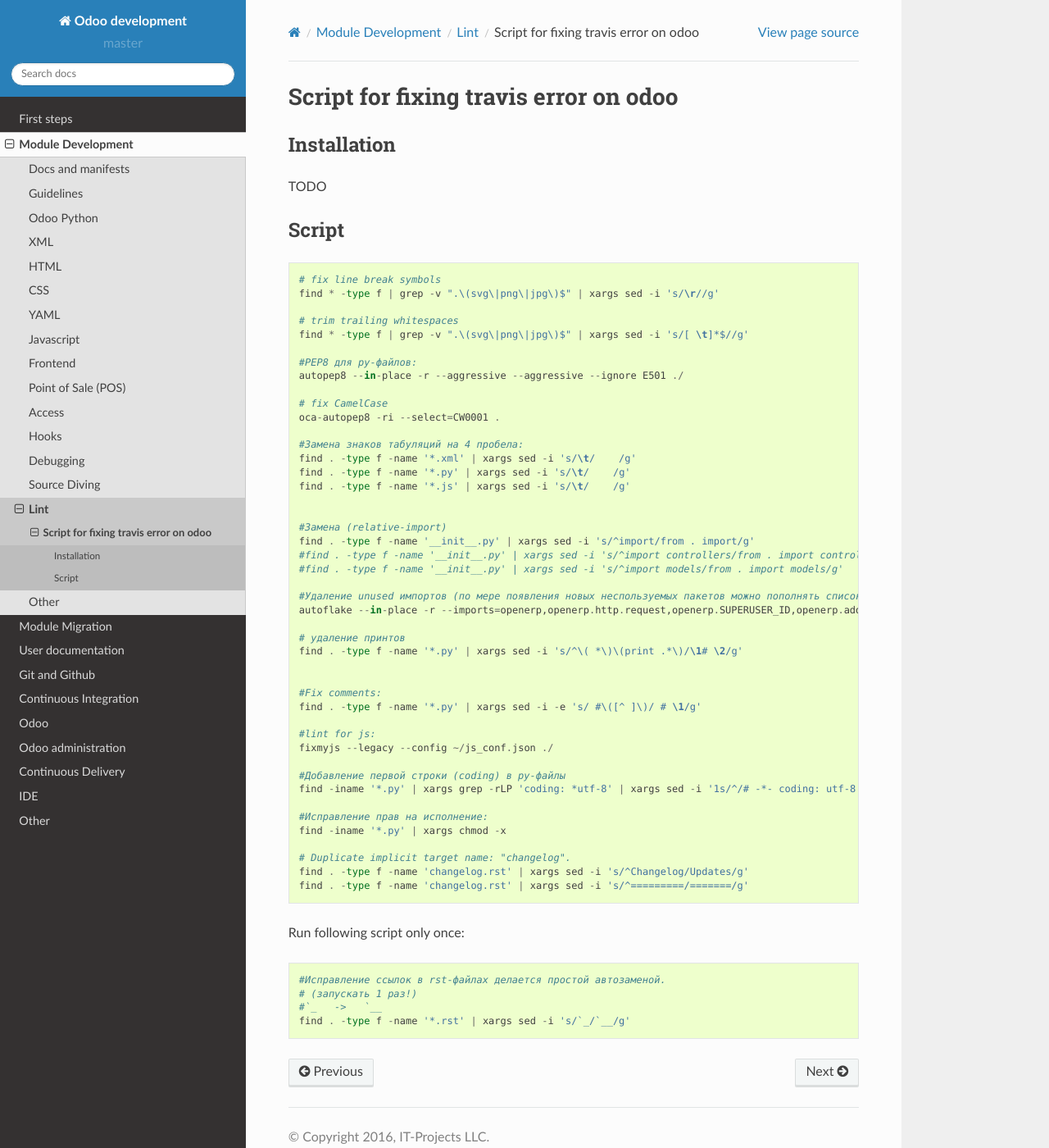
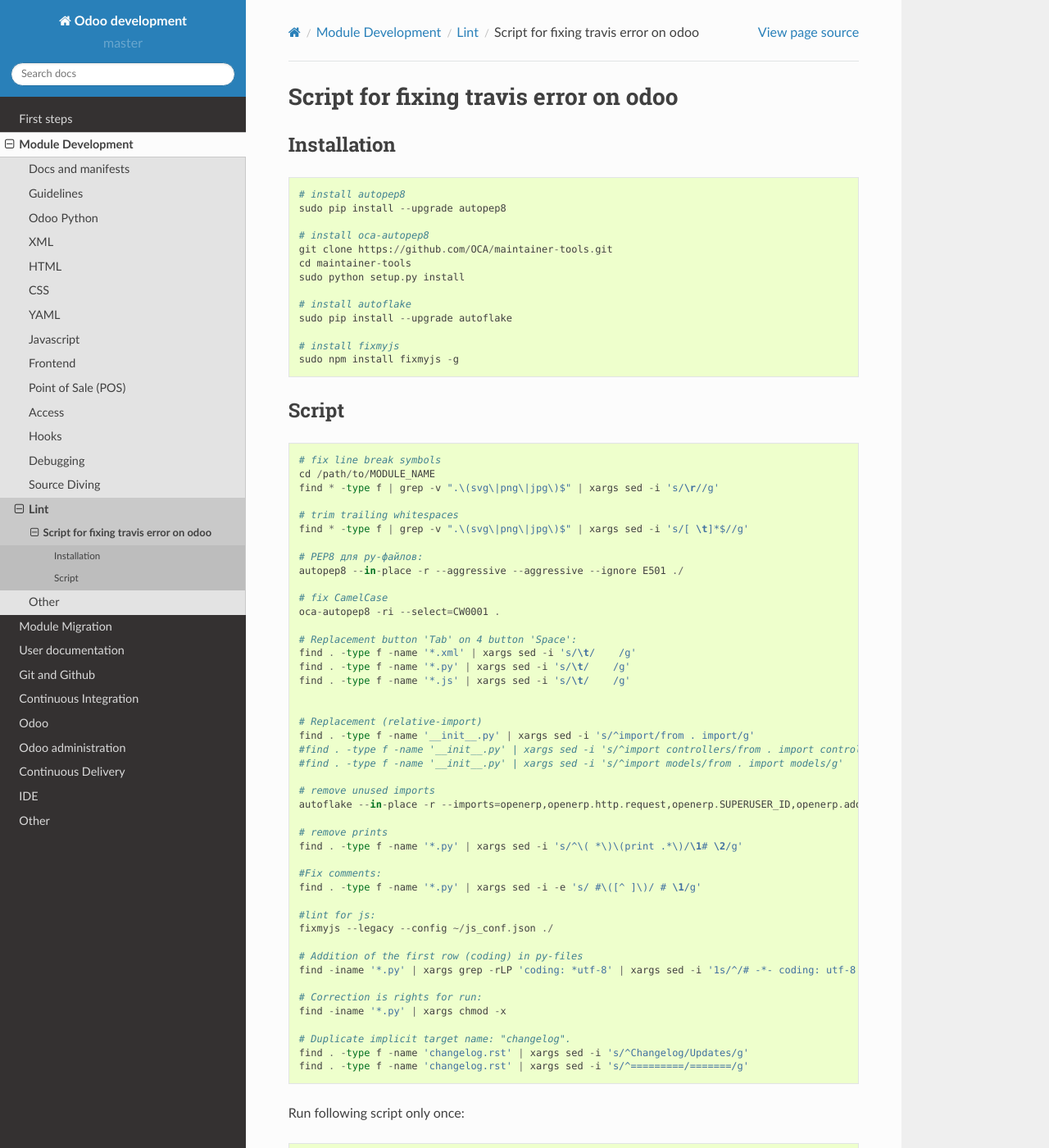
Before and after one commit to itpp-labs/odoo-development, a Sphinx documentation site: the page built from docs/dev/lint/fix-travis.rst, in a window 1280 px wide and 1400 px high. Shown: the whole window at 82% size. Built offline with Sphinx 7.4.7 and the Read the Docs theme 2.0.0, drawn with Linux system fonts in a browser that asks for light colours; pages that are not in the unit, such as notebooks, are missing from menus; some of the changed text lies outside the part shown.

Commit message:
[DOC] FIX-TRAVIS. Added new information (#83)
* [DOC] Added new information

* Update fix-travis.rst

```diff
--- a/docs/dev/lint/fix-travis.rst
+++ b/docs/dev/lint/fix-travis.rst
@@ -4,42 +4,55 @@
 
 Installation
 ============
+::
 
-TODO
+    # install autopep8
+    sudo pip install --upgrade autopep8
+
+    # install oca-autopep8
+    git clone https://github.com/OCA/maintainer-tools.git
+    cd maintainer-tools
+    sudo python setup.py install
+
+    # install autoflake
+    sudo pip install --upgrade autoflake
+
+    # install fixmyjs
+    sudo npm install fixmyjs -g
 
 Script
 ======
 ::
 
     # fix line break symbols
+    cd /path/to/MODULE_NAME
     find * -type f | grep -v ".\(svg\|png\|jpg\)$" | xargs sed -i 's/\r//g'
 
     # trim trailing whitespaces
     find * -type f | grep -v ".\(svg\|png\|jpg\)$" | xargs sed -i 's/[ \t]*$//g'
 
-    #PEP8 для py-файлов:
+    # PEP8 для py-файлов:
     autopep8 --in-place -r --aggressive --aggressive --ignore E501 ./
 
     # fix CamelCase
     oca-autopep8 -ri --select=CW0001 .
 
-    #Замена знаков табуляций на 4 пробела:
+    # Replacement button 'Tab' on 4 button 'Space':
     find . -type f -name '*.xml' | xargs sed -i 's/\t/    /g'
     find . -type f -name '*.py' | xargs sed -i 's/\t/    /g'
     find . -type f -name '*.js' | xargs sed -i 's/\t/    /g'
 
 
-    #Замена (relative-import)
+    # Replacement (relative-import)
     find . -type f -name '__init__.py' | xargs sed -i 's/^import/from . import/g'
     #find . -type f -name '__init__.py' | xargs sed -i 's/^import controllers/from . import controllers/g'
     #find . -type f -name '__init__.py' | xargs sed -i 's/^import models/from . import models/g'
 
-    #Удаление unused импортов (по мере появления новых неспользуемых пакетов можно пополнять список --imports)
+    # remove unused imports
     autoflake --in-place -r --imports=openerp,openerp.http.request,openerp.SUPERUSER_ID,openerp.addons.base.ir.ir_qweb,openerp.exceptions.ValidationError,openerp.fields,openerp.api.openerp.models,openerp.osv.fields,openerp.osv.api,telebot,lxml,werkzeug,MySQLdb.cursors,cStringIO.StringIO,werkzeug.utils,pandas.merge,pandas.DataFrame,werkzeug.wsgi.wrap_file,werkzeug.wsgi,werkzeug.wsgi.wrap_file,openerp.exceptions,openerp.tools.DEFAULT_SERVER_DATETIME_FORMAT ./
 
-    # удаление принтов
+    # remove prints
     find . -type f -name '*.py' | xargs sed -i 's/^\( *\)\(print .*\)/\1# \2/g'
-
 
     #Fix comments:
     find . -type f -name '*.py' | xargs sed -i -e 's/ #\([^ ]\)/ # \1/g'
@@ -47,10 +60,10 @@
     #lint for js:
     fixmyjs --legacy --config ~/js_conf.json ./
 
-    #Добавление первой строки (coding) в py-файлы
+    # Addition of the first row (coding) in py-files
     find -iname '*.py' | xargs grep -rLP 'coding: *utf-8' | xargs sed -i '1s/^/# -*- coding: utf-8 -*-\n/'
 
-    #Исправление прав на исполнение:
+    # Correction is rights for run:
     find -iname '*.py' | xargs chmod -x
 
     # Duplicate implicit target name: "changelog".
@@ -60,7 +73,6 @@
 
 Run following script only once::
 
-    #Исправление ссылок в rst-файлах делается простой автозаменой.
-    # (запускать 1 раз!)
+    # Correction is links in rst-files
     #`_   ->   `__
     find . -type f -name '*.rst' | xargs sed -i 's/`_/`__/g'
```
